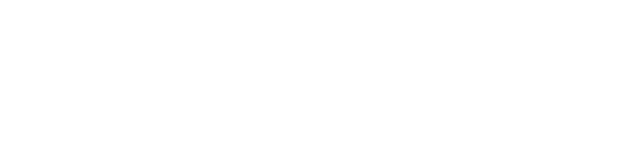
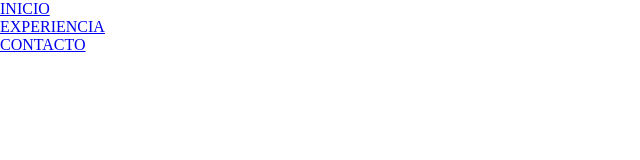
Before and after one commit to soyaaronhf/soyaaronhf.github.io, a plain HTML site: page index.html in a window 1280 px wide. Shown: the whole page, without its empty margins (0-640 px from the left). Drawn offline with Linux system fonts and the light colour scheme.

Commit message:
Se agregó la estructura básica del header

```diff
--- a/index.html
+++ b/index.html
@@ -3,9 +3,25 @@
 <head>
 	<meta charset="utf-8">
 	<meta http-equiv="X-UA-Compatible" content="IE=edge">
+	<meta name="viewport" content="width=device-width, initial-scale=1.0">
 	<title>Soy Aaron</title>
 	<link rel="stylesheet" href="styles.css">
 </head>
 <body>
+	<div>
+		<header>
+			<ul>
+				<li>
+					<a href="/">INICIO</a>
+				</li>
+				<li>
+					<a href="/">EXPERIENCIA</a>
+				</li>
+				<li>
+					<a href="/">CONTACTO</a>
+				</li>
+			</ul>
+		</header>
+	</div>
 </body>
 </html>
```
